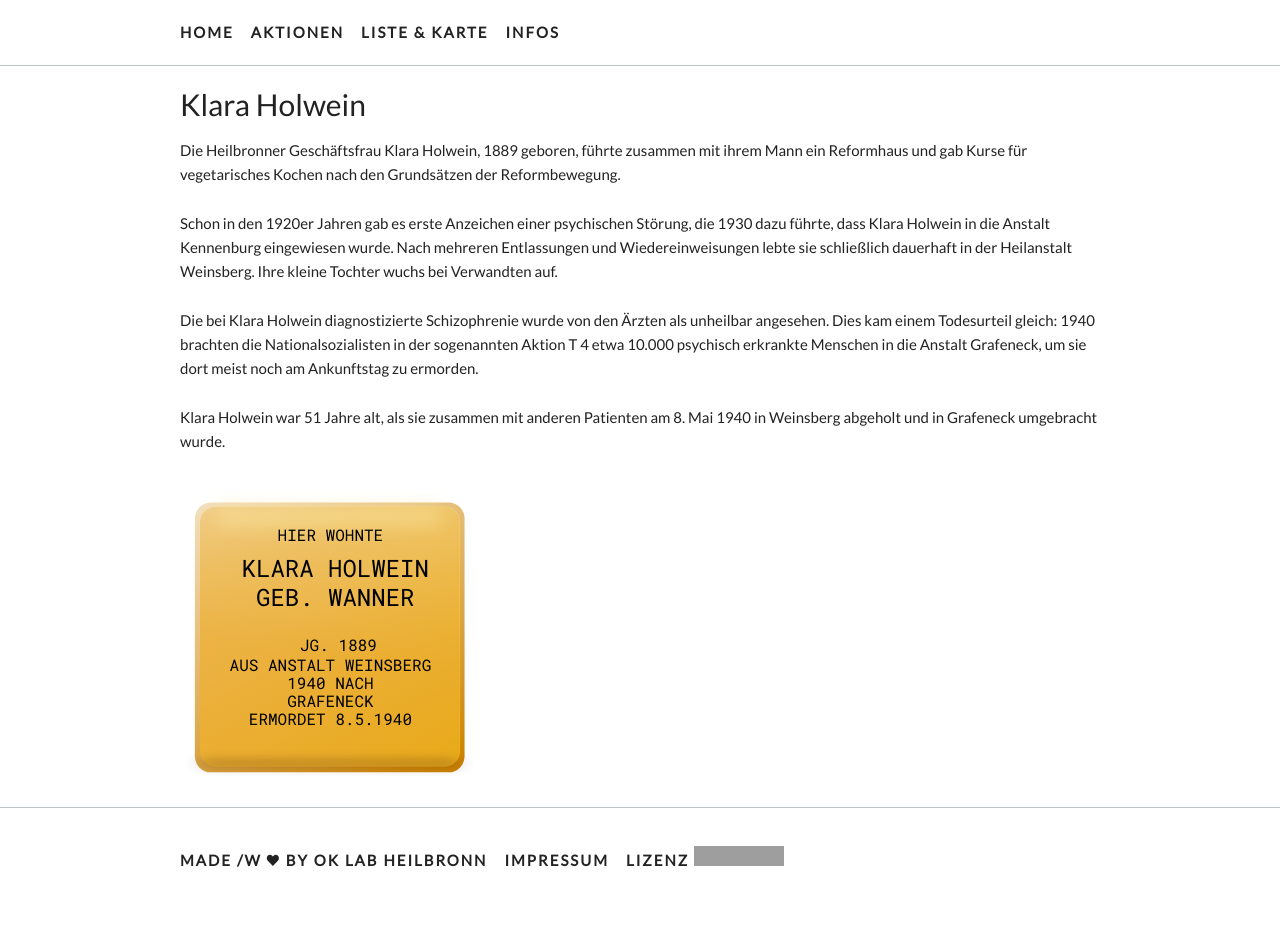
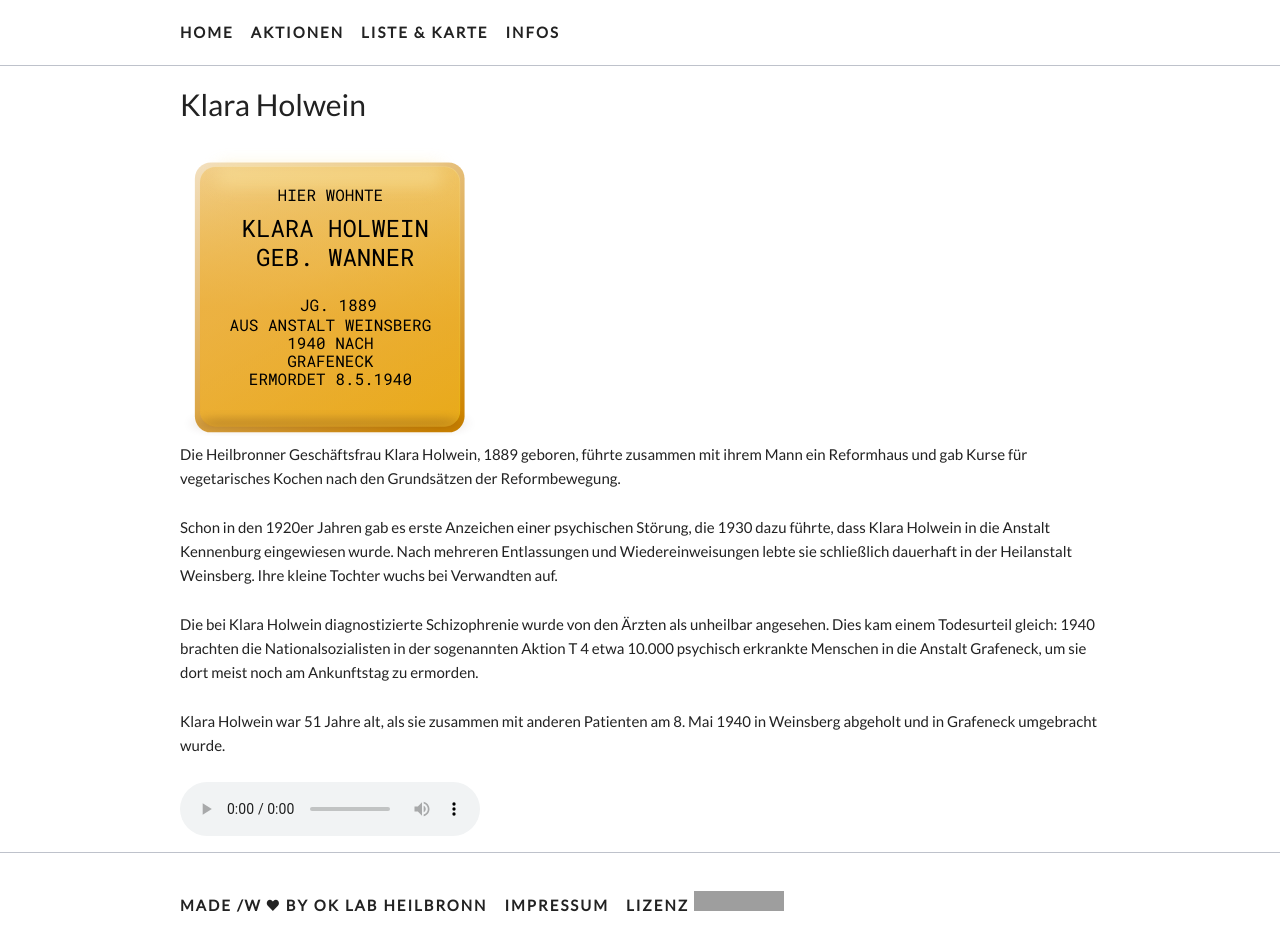
Before and after one commit to opendata-heilbronn/stolpersteine, a Jekyll site: the page built from _list/allee-9.md, in a window 1280 px wide and 938 px high. Built offline with Jekyll 4.4.1, drawn with Linux system fonts in a browser that asks for light colours; nearby versions of some CDN libraries; some web fonts are replaced; grey boxes are pictures that could not be loaded.

Commit message:
audio + images

```diff
--- a/_layouts/item.html
+++ b/_layouts/item.html
@@ -1,10 +1,23 @@
 ---
 layout: page
 ---
-
-{{ content }}
-
+{% assign this = page %}
 {% assign steine = page.steine %}
 {% for page in steine %}
 {% include stolperstein.svg %}
 {% endfor %}
+
+{{ this.content }}
+
+{% if this.audio %}
+<audio controls>
+  <source src="{{ this.audio }}" type="audio/mpeg">
+  Ihr Browser unterstützt kein HTML5 Audio
+</audio>
+{% endif %}
+
+{% if this.images %}
+{% for image in this.images %}
+<img src="{{ site.baseurl }}{{ image }}">
+{% endfor %}
+{% endif %}
```
